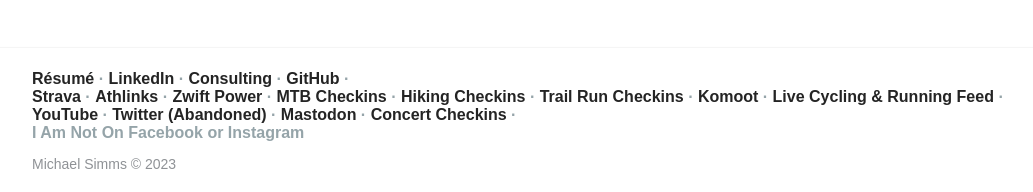
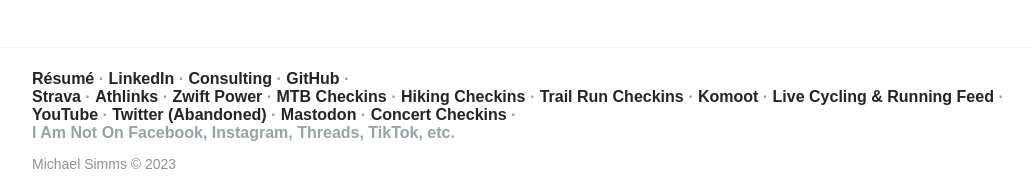
Before and after one commit to msimms/www_mikesimms, a plain HTML site: page index.html in a window 1280 px wide. Shown: the part 1225-1417 px from the top of the page, without its empty margins (28-1061 px from the left). Drawn offline with nearby package versions, Linux system fonts and the light colour scheme.

Commit message:
Updated social media disclaimer.

```diff
--- a/index.html
+++ b/index.html
@@ -117,7 +117,7 @@
                 <a href="https://www.setlist.fm/user/msimms">Concert Checkins</a>
                 ·
                 <br>
-                I Am Not On Facebook or Instagram
+                I Am Not On Facebook, Instagram, Threads, TikTok, etc.
             </p>
             <p class="footer-company-name">Michael Simms &copy; 2023</p>
         </div>
```
